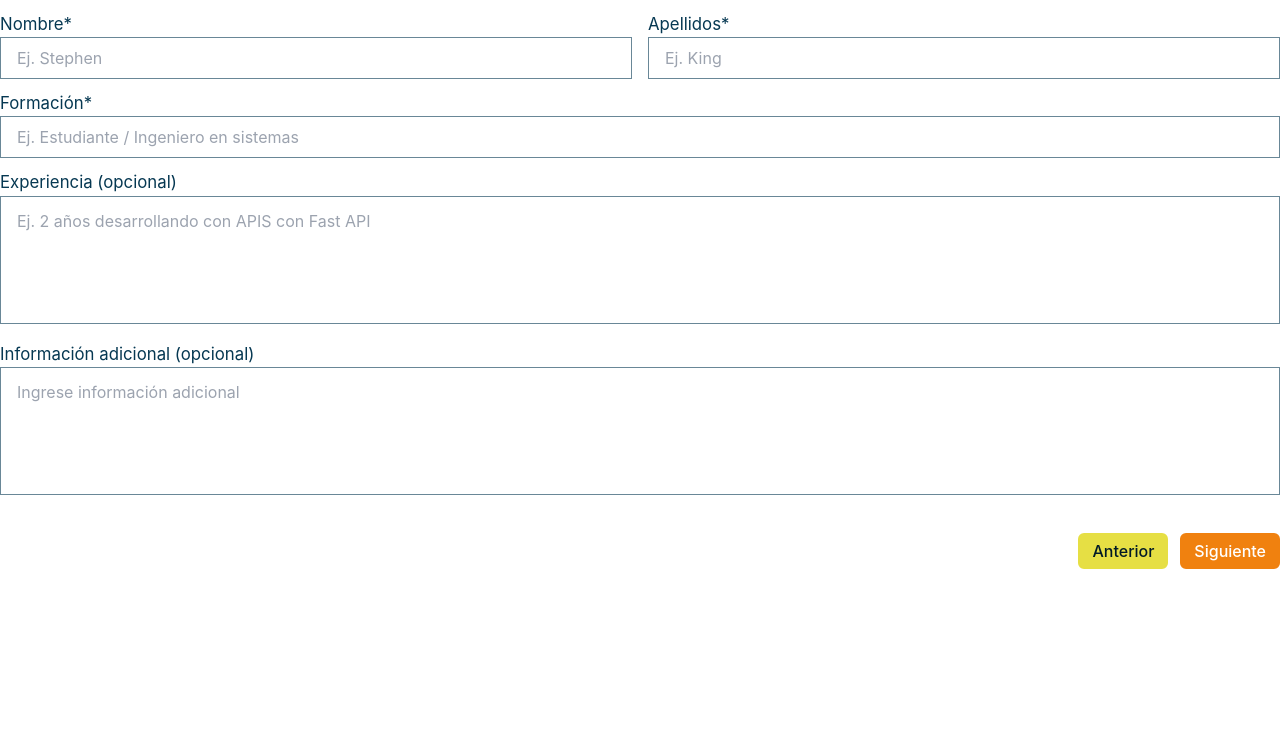
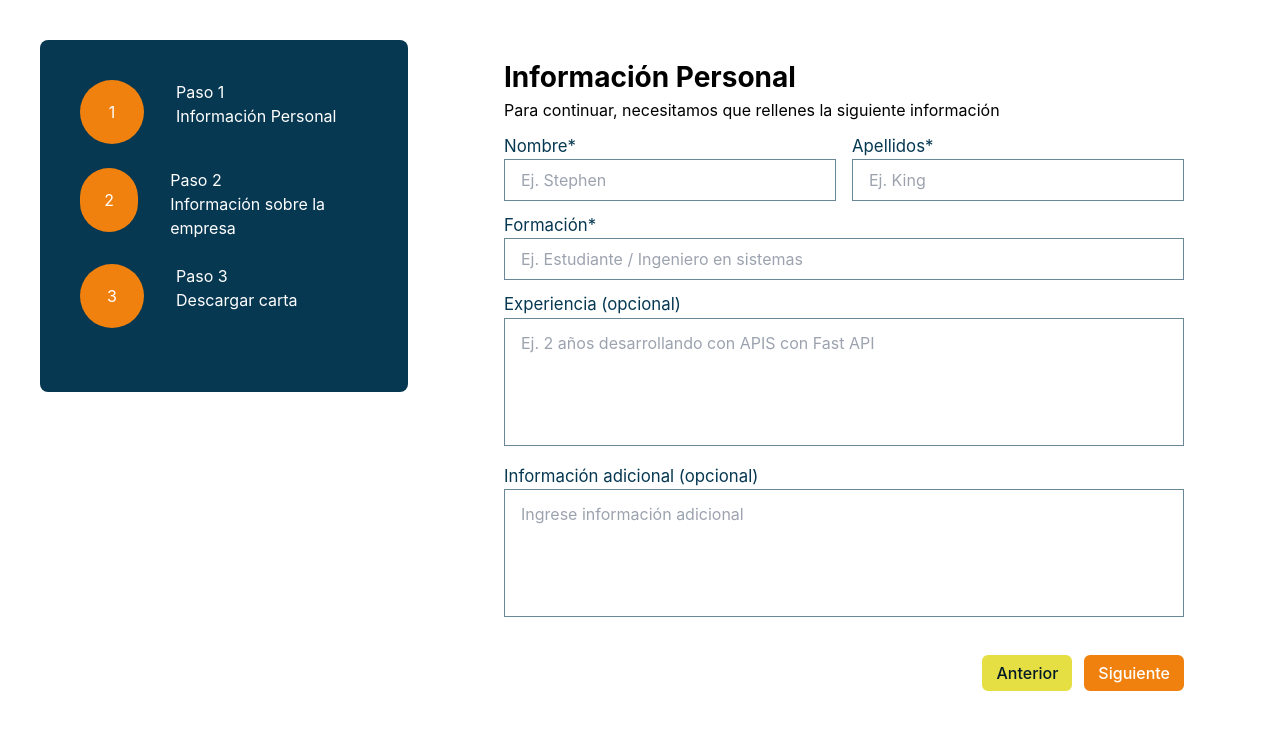
Before and after one commit to devmatchworking/hackaton-tribu1-frontend, a React (Vite) app: page /user in a window 1280 px wide. Shown: the top 730 px of the page. Built offline with nearby package versions, Linux system fonts and the light colour scheme.

Commit message:
feat: create user form page

```diff
--- a/src/App.jsx
+++ b/src/App.jsx
@@ -1,11 +1,8 @@
-import { UserForm } from "./components/UserForm/UserForm";
-import { FormContext, FormProvider } from "./context/Form-Context";
+import { UserFormPage } from './pages/UserFormPage/UserFormPage';
 function App() {
   return (
     <>
-      <FormProvider>
-        <UserForm />
-      </FormProvider>
+      <UserFormPage />
     </>
   );
 }
--- a/src/components/UserForm/UserForm.css
+++ b/src/components/UserForm/UserForm.css
@@ -3,6 +3,10 @@
 @tailwind utilities;
 
 @layer components{
+
+    .form{
+        @apply relative
+    }
 
     .form-input-container{
         @apply pt-3
@@ -28,7 +32,7 @@
     }
 
     .form-buttons-container{
-        @apply mt-8 fixed right-0
+        @apply mt-8 text-right
     }
 
 }
--- a/src/components/UserForm/UserForm.jsx
+++ b/src/components/UserForm/UserForm.jsx
@@ -102,7 +102,6 @@ export const UserForm = () => {
 
                         <ErrorMessage name="additionalInfo" component={() => <div className='error'>{errors.additionalInfo}</div>} />
                     </div>
-
                     <div className='form-buttons-container'>
                         <BackButton text="Anterior" />
                         <div className='inline ml-3'>
--- /dev/null
+++ b/src/pages/UserFormPage/UserFormPage.css
@@ -0,0 +1,16 @@
+@tailwind base;
+@tailwind components;
+@tailwind utilities;
+
+@layer components{
+    .form-page{
+        @apply flex
+    }
+    .menu-container{
+        @apply w-[35%]
+    }
+
+    .form-container{
+        @apply w-[65%] py-14 pl-14 pr-24
+    }
+}
--- /dev/null
+++ b/src/pages/UserFormPage/UserFormPage.jsx
@@ -0,0 +1,21 @@
+import React from 'react'
+import { UserForm } from '../../components/UserForm/UserForm'
+import { Menu } from '../../components/MenuComponent/Menu'
+import { FormContext, FormProvider } from '../../context/Form-Context'
+import './UserFormPage.css'
+export const UserFormPage = () => {
+  return (
+    <FormProvider>
+      <div className='form-page'>
+        <div className='menu-container'>
+          <Menu />
+        </div>
+        <div className='form-container'>
+          <h1 className='text-[1.75rem] font-bold'>Información Personal</h1>
+          <p>Para continuar, necesitamos que rellenes la siguiente información</p>
+          <UserForm />
+        </div>
+      </div>
+    </FormProvider>
+  )
+}
```
